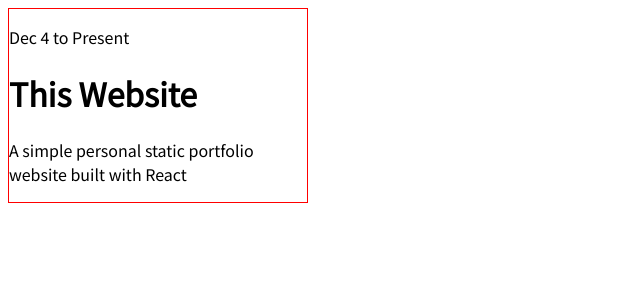
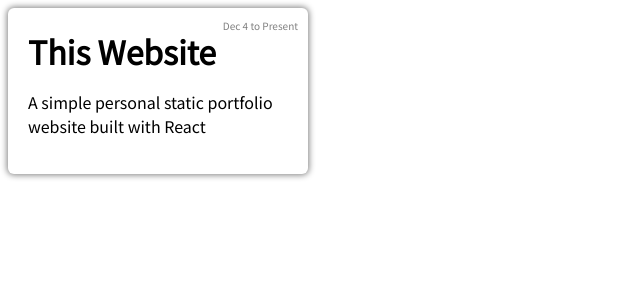
Before and after one commit to t-quinn-t/simple-site, a React (Create React App) app: page / in a window 1280 px wide. Shown: the top 300 px of the page, without its empty margins (0-640 px from the left). Built offline with nearby package versions, Linux system fonts and the light colour scheme.

Commit message:
dev: applied box styling to timeline-card-component

```diff
--- a/public/index.html
+++ b/public/index.html
@@ -2,19 +2,19 @@
 <html lang="en">
   <head>
     <meta charset="utf-8" />
-    <link rel="icon" href="%PUBLIC_URL%/favicon.ico" />
+    <!-- <link rel="icon" href="%PUBLIC_URL%/favicon.ico" /> -->
     <meta name="viewport" content="width=device-width, initial-scale=1" />
     <meta name="theme-color" content="#000000" />
     <meta
       name="description"
       content="Web site created using create-react-app"
     />
-    <link rel="apple-touch-icon" href="%PUBLIC_URL%/logo192.png" />
+    <!-- <link rel="apple-touch-icon" href="%PUBLIC_URL%/logo192.png" /> -->
     <!--
       manifest.json provides metadata used when your web app is installed on a
       user's mobile device or desktop. See https://developers.google.com/web/fundamentals/web-app-manifest/
     -->
-    <link rel="manifest" href="%PUBLIC_URL%/manifest.json" />
+    <!-- <link rel="manifest" href="%PUBLIC_URL%/manifest.json" /> -->
     <!--
       Notice the use of %PUBLIC_URL% in the tags above.
       It will be replaced with the URL of the `public` folder during the build.
--- a/src/style/TimelineCardStyle.css
+++ b/src/style/TimelineCardStyle.css
@@ -2,8 +2,27 @@
 /* @last updated on Dec 4, 2022 */
 
 .timeline-card-container {
+    position: relative;
     box-sizing: border-box;
+    max-width: 300px;
+    padding: 20px;
 
-    max-width: 300px;
-    border: red solid 1px;
+    box-shadow: 0 0 6px 1px gray;
+    border-radius: 6px;
 }
+
+.timeline-card-time-container p, h1 {
+    margin: 0px;
+}
+
+.timeline-card-time-container {
+    position: absolute;
+    top: 10px;
+    right: 10px;
+}
+
+.timeline-card-time-container p {
+    font-size: 10px;
+    font-weight: 100;
+    color: gray;
+}
```
